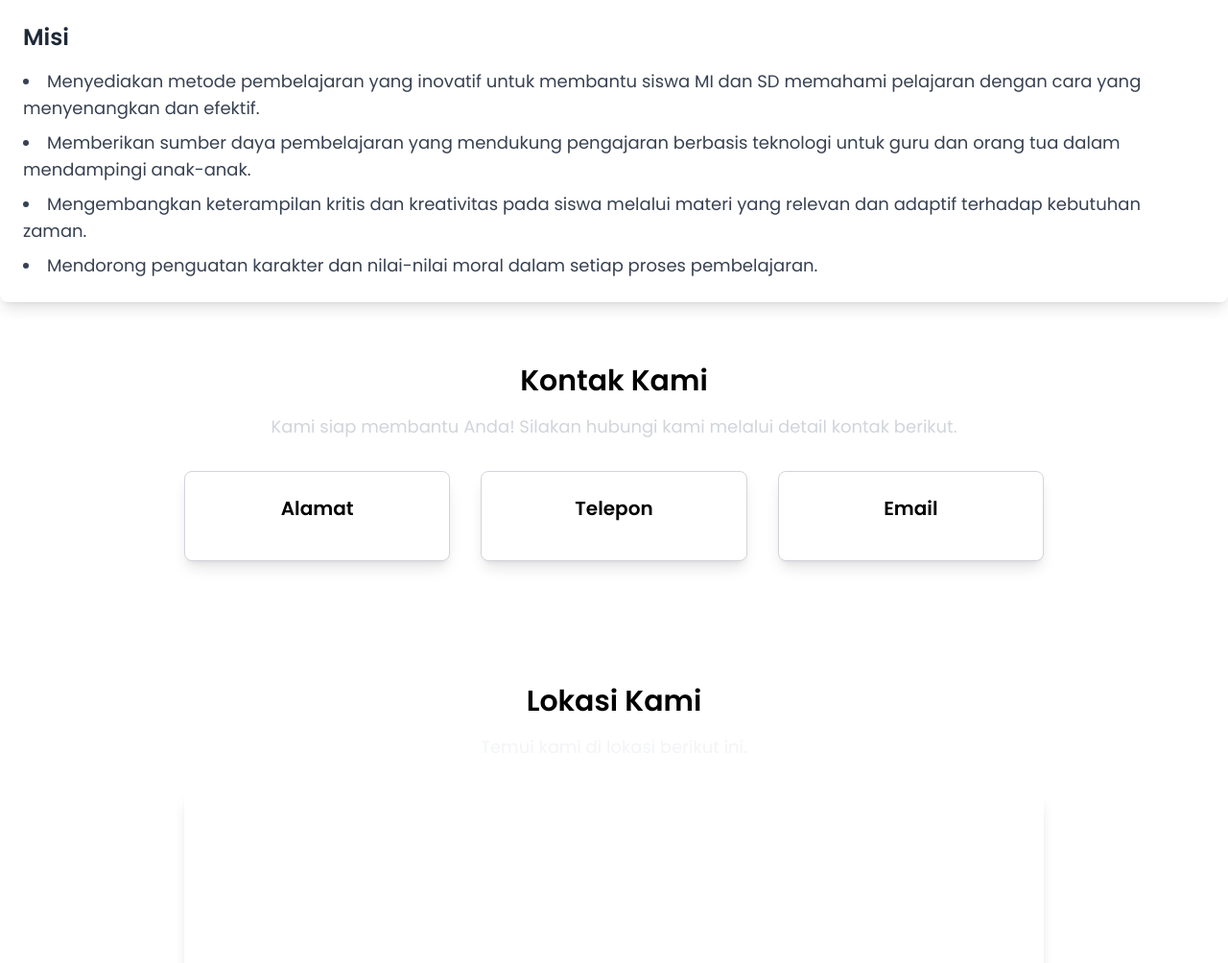
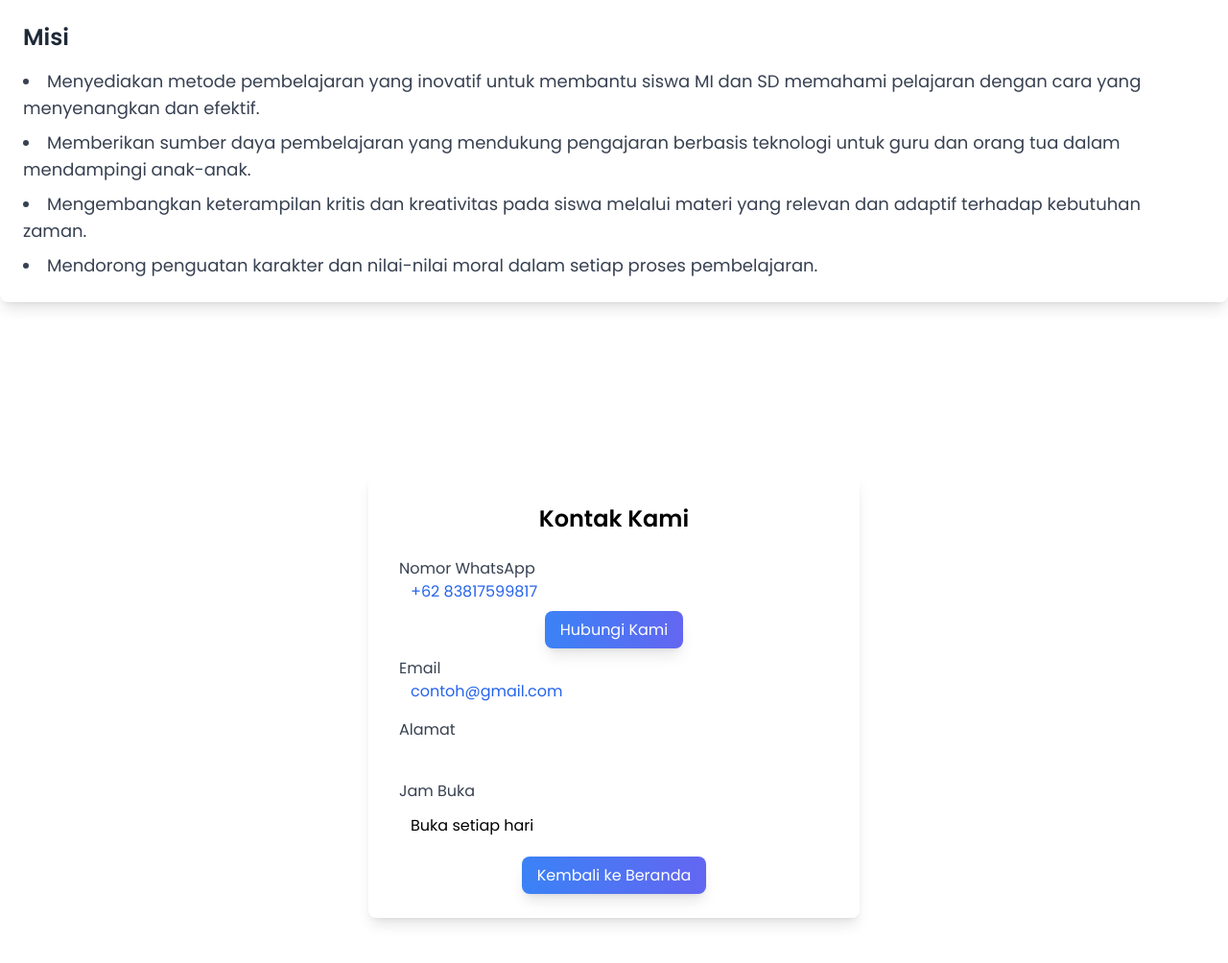
Before and after one commit to Rizki1442/arif-learning, a Flask app: page / in a window 1280 px wide. Shown: the part 5496-6500 px from the top of the page at 96% size. Run offline with Flask 3, Linux system fonts and the light colour scheme; some libraries are stand-ins or nearby versions.

Commit message:
Add files via upload

```diff
--- a/templates/index.html
+++ b/templates/index.html
@@ -366,37 +366,47 @@
 </div>
 </div>
 
- <!-- Bagian Kontak -->
- <section class="py-16 px-4 sm:px-6 lg:px-8" id="kontak">
-    <div class="max-w-4xl mx-auto text-center">
-      <h2 class="text-3xl font-bold text-black">Kontak Kami</h2>
-      <p class="mt-4 text-lg text-gray-300">Kami siap membantu Anda! Silakan hubungi kami melalui detail kontak berikut.</p>
+ <!-- Container Informasi Kontak -->
+<div class="container mx-auto flex justify-center items-center min-h-screen mb-5" id="kontak">
+    <div class="bg-white p-8 rounded-lg shadow-lg w-full max-w-lg mt-5">
+      <h2 class="text-2xl font-semibold text-center mb-6 text-black">Kontak Kami</h2>
 
-      <div class="mt-8 grid gap-8 lg:grid-cols-3 justify-end">
-        <div class="bg-white p-6 rounded-lg shadow-lg border border-gray-300">
-          <h3 class="text-xl font-semibold text-black">Alamat</h3>
-          <p class="mt-4 text-gray-600"></p>
+      <!-- Informasi Kontak -->
+      <div class="mb-4">
+        <label class="block text-gray-700">Nomor WhatsApp</label>
+        <a href="https://wa.me/6283817599817" class="w-full p-3 text-blue-600 hover:underline">+62 83817599817</a><div class="text-center mt-4">
+          <a href="https://wa.me/6283817599817" target="_blank" class="w-full bg-gradient-to-r from-blue-500 to-indigo-500 text-white px-4 py-2 rounded-lg shadow-lg hover:from-blue-600 hover:to-indigo-600 transition duration-300 ease-in-out transform hover:scale-105">
+            Hubungi Kami
+          </a>
+        </div>
+      </div>
+      <div class="mb-4">
+        <label class="block text-gray-700">Email</label>
+        <a href="mailto:info@example.com" class="w-full p-3 text-blue-600 hover:underline">contoh@gmail.com</a>
+      </div>
+      <div class="mb-4">
+        <label class="block text-gray-700">Alamat</label>
+        <p class="w-full p-3 text-black"></p>
+      </div>
+      <div class="mb-4">
+        <label class="block text-gray-700">Jam Buka</label>
+        <p class="w-full p-3 text-black">Buka setiap hari</p>
       </div>
 
-        <div class="bg-white p-6 rounded-lg shadow-lg border border-gray-300">
-          <h3 class="text-xl font-semibold text-black">Telepon</h3>
-          <p class="mt-4 text-gray-600"></p>
-        </div>
-
-        <div class="bg-white p-6 rounded-lg shadow-lg border border-gray-300">
-          <h3 class="text-xl font-semibold text-black">Email</h3>
-          <p class="mt-4 text-gray-"></p>
+      <!-- Tombol Kembali -->
+      <div class="text-center mt-4">
+        <a href="/" class="w-full bg-gradient-to-r from-blue-500 to-indigo-500 text-white px-4 py-2 rounded-lg shadow-lg hover:from-blue-600 hover:to-indigo-600 transition duration-300 ease-in-out transform hover:scale-105">
+          Kembali ke Beranda
+        </a>
       </div>
     </div>
-
   </div>
-  </section>
 
   <!-- Bagian Lokasi -->
   <section class="py-16 px-4 sm:px-6 lg:px-8">
     <div class="max-w-4xl mx-auto text-center">
       <h2 class="text-3xl font-bold text-black">Lokasi Kami</h2>
-      <p class="mt-4 text-lg text-gray-100">Temui kami di lokasi berikut ini.</p>
+      <p class="mt-4 text-lg text-black">Temui kami di lokasi berikut ini.</p>
 
       <!-- Peta atau gambar lokasi -->
       <div class="mt-8">
```
Also changed, not shown: other parts of templates/index.html (+16 -16 lines), templates/erd.html (+16 -16 lines), templates/pelajaran_mi.html (+16 -16 lines), templates/pelajaran_sd.html (+16 -16 lines). Lines whose indentation alone changed are shown as unchanged.
